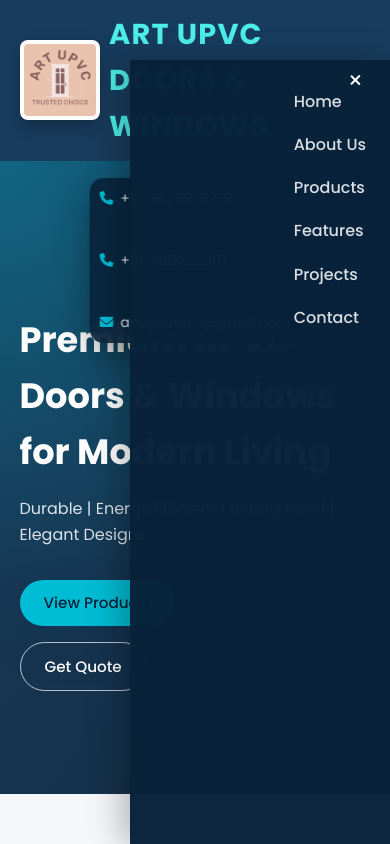
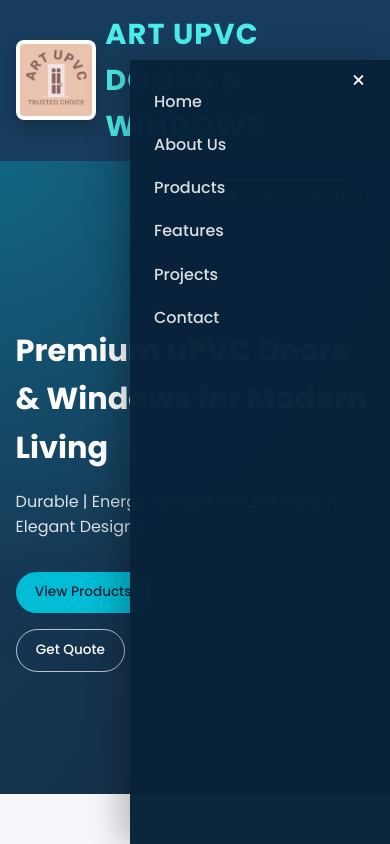
Before and after one commit to gk-2707/ART, a plain HTML site: page index.html in a window 390 px wide. Both pictures are taken after a click on the button "Toggle navigation". Shown: the top 844 px of the page. Drawn offline with Linux system fonts and the light colour scheme.

Commit message:
Added new file

```diff
--- a/index.html
+++ b/index.html
@@ -58,10 +58,14 @@
   <!-- Hero Section -->
 
   <section id="hero" class="hero">
-
     <div class="hero-overlay"></div>
 
-    <div class="hero-contact-strip" style="display: flex; justify-content: center; gap: 40px; padding: 10px;">
+    <button id="heroContactToggle" class="hero-contact-toggle" type="button" aria-expanded="false">
+      <i class="fas fa-address-book"></i>
+      <span>Contact info</span>
+    </button>
+
+    <div class="hero-contact-strip">
       <div class="hero-contact-item">
         <i class="fas fa-phone"></i>
         <span>+91-9025975279</span>
@@ -74,7 +78,6 @@
         <i class="fas fa-envelope"></i>
         <span>artupvctech@gmail.com</span>
       </div>
-
     </div>
 
     <div class="container hero-content">
--- a/script.js
+++ b/script.js
@@ -15,6 +15,8 @@
   const successPopup = document.getElementById("successPopup");
   const popupClose = document.querySelector(".popup-close");
   const popupOk = document.querySelector(".popup-ok");
+  const heroContactToggle = document.getElementById("heroContactToggle");
+  const heroContactStrip = document.querySelector(".hero-contact-strip");
 
   if (yearSpan) {
     yearSpan.textContent = new Date().getFullYear();
@@ -115,6 +117,15 @@
   );
 
   featureCards.forEach((card) => featureObserver.observe(card));
+
+  /* Hero contact toggle on small screens */
+  if (heroContactToggle && heroContactStrip) {
+    heroContactToggle.addEventListener("click", () => {
+      const isOpen = heroContactStrip.classList.toggle("is-open");
+      heroContactToggle.classList.toggle("active", isOpen);
+      heroContactToggle.setAttribute("aria-expanded", String(isOpen));
+    });
+  }
 
   const openLightbox = (src) => {
     if (!lightbox || !lightboxImage) return;
--- a/style.css
+++ b/style.css
@@ -149,9 +149,8 @@
 }
 
 #navbar {
-  flex: 1;
-  display: flex;
-  justify-content: flex-end;
+  display: block;
+  margin-left: auto;
 }
 
 .nav-links {
@@ -249,6 +248,40 @@
   box-shadow: 0 14px 35px rgba(0, 0, 0, 0.35);
   z-index: 2;
   backdrop-filter: blur(10px);
+}
+
+.hero-contact-toggle {
+  position: absolute;
+  top: 1.3rem;
+  right: 1.8rem;
+  z-index: 3;
+  display: none;
+  align-items: center;
+  gap: 0.4rem;
+  padding: 0.45rem 0.9rem;
+  border-radius: 999px;
+  border: 1px solid rgba(255, 255, 255, 0.7);
+  background: rgba(8, 34, 58, 0.85);
+  color: #ffffff;
+  font-size: 0.8rem;
+  cursor: pointer;
+  backdrop-filter: blur(10px);
+}
+
+.hero-contact-toggle i {
+  color: var(--color-accent);
+}
+
+.hero-contact-toggle span {
+  text-transform: uppercase;
+  letter-spacing: 0.06em;
+  font-weight: 500;
+}
+
+.hero-contact-toggle.active {
+  background: var(--color-accent);
+  color: var(--color-primary-dark);
+  border-color: transparent;
 }
 
 .hero-contact-item {
@@ -951,40 +984,9 @@
   transform: translateY(0);
 }
 
-@media (max-width: 992px) {
+@media (max-width: 1024px) {
   .header-container {
     padding: 0.7rem 0;
-  }
-
-  #hamburger {
-    display: flex;
-  }
-
-  #navbar {
-    position: fixed;
-    top: 64px;
-    right: 0;
-    width: min(260px, 75vw);
-    height: calc(100vh - 64px);
-    background: rgba(8, 34, 58, 0.98);
-    transform: translateX(100%);
-    transition: transform var(--transition-medium);
-    box-shadow: -10px 0 30px rgba(0, 0, 0, 0.25);
-  }
-
-  #navbar.open {
-    transform: translateX(0);
-  }
-
-  .nav-links {
-    flex-direction: column;
-    align-items: flex-start;
-    padding: 1.8rem 1.5rem;
-    gap: 1.1rem;
-  }
-
-  .nav-links a {
-    font-size: 1rem;
   }
 
   .hero {
@@ -1016,7 +1018,7 @@
   }
 }
 
-@media (max-width: 640px) {
+@media (max-width: 768px) {
   .section {
     padding: 3.5rem 0;
   }
@@ -1025,15 +1027,47 @@
     padding: 5.2rem 0 4rem;
   }
 
-  .hero-contact-strip {
-    top: 1.1rem;
-    left: 50%;
-    transform: translateX(-50%);
-    border-radius: 14px;
-    padding: 0.5rem 0.9rem;
-    gap: 0.6rem;
+  #hamburger {
+    display: flex;
+  }
+
+  #navbar {
+    position: fixed;
+    top: 60px;
+    right: 0;
+    width: min(260px, 75vw);
+    height: calc(100vh - 60px);
+    background: rgba(8, 34, 58, 0.98);
+    transform: translateX(100%);
+    transition: transform var(--transition-medium);
+    box-shadow: -10px 0 30px rgba(0, 0, 0, 0.25);
+  }
+
+  #navbar.open {
+    transform: translateX(0);
+  }
+
+  .nav-links {
     flex-direction: column;
     align-items: flex-start;
+    padding: 1.8rem 1.5rem;
+    gap: 1.1rem;
+  }
+
+  .nav-links a {
+    font-size: 1rem;
+  }
+
+  .hero-contact-toggle {
+    display: inline-flex;
+  }
+
+  .hero-contact-strip {
+    display: none;
+  }
+
+  .hero-contact-strip.is-open {
+    display: flex;
   }
 
   .hero-actions {
@@ -1059,8 +1093,44 @@
     grid-template-columns: minmax(0, 1fr);
   }
 
-  #navbar {
-    top: 60px;
-    height: calc(100vh - 60px);
+  .why-content {
+    text-align: center;
+  }
+
+  .why-content ul {
+    align-items: center;
+  }
+
+  .why-content li {
+    justify-content: center;
   }
 }
+
+@media (max-width: 480px) {
+  .container {
+    width: 92%;
+  }
+
+  .hero h1 {
+    font-size: 1.9rem;
+  }
+
+  .section-header h2 {
+    font-size: 1.8rem;
+  }
+
+  .btn {
+    padding: 0.6rem 1.2rem;
+    font-size: 0.85rem;
+  }
+
+  .hero-contact-strip {
+    margin: 0.6rem auto 1rem;
+    flex-direction: column;
+    align-items: flex-start;
+  }
+
+  .hero-contact-item {
+    font-size: 0.8rem;
+  }
+}
```
